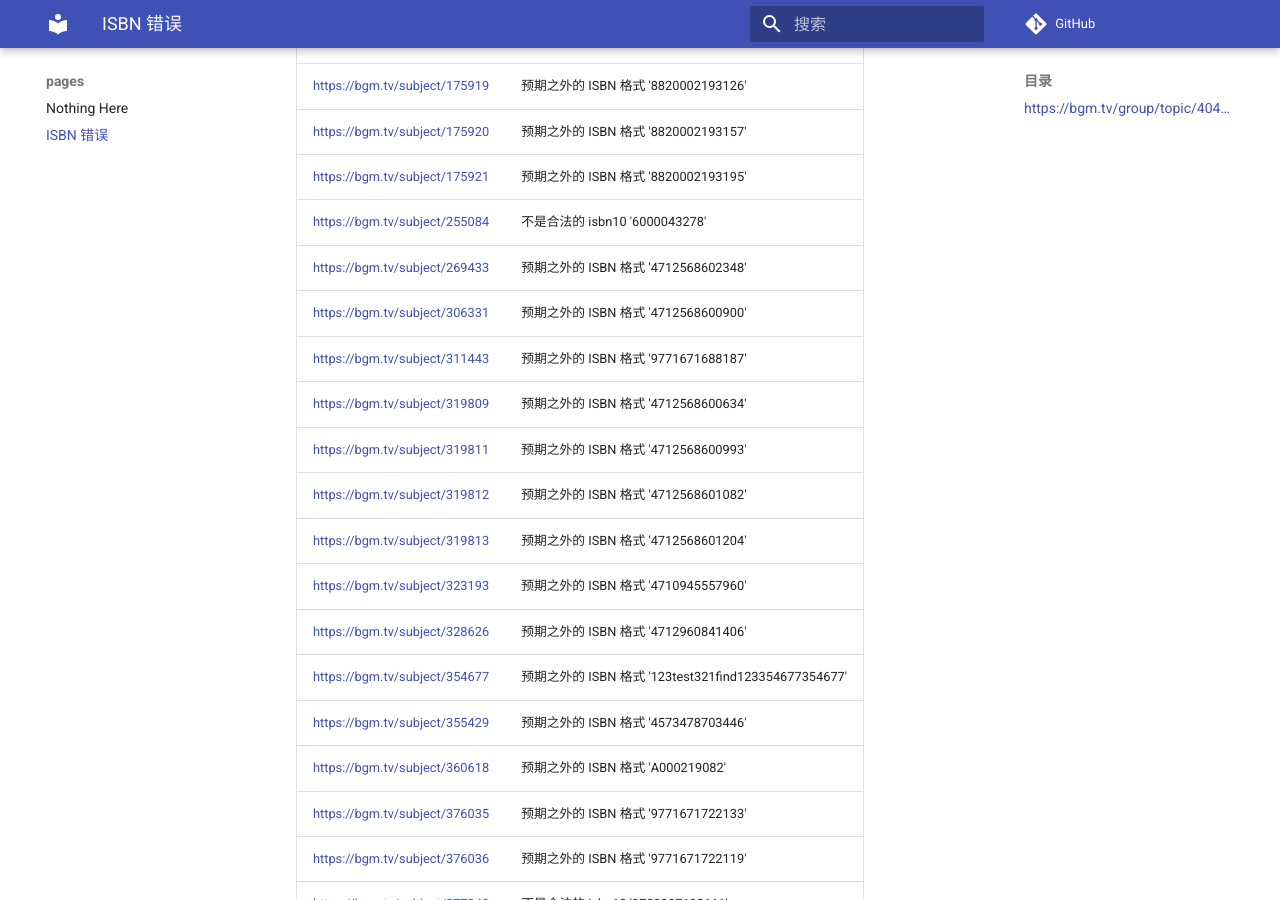
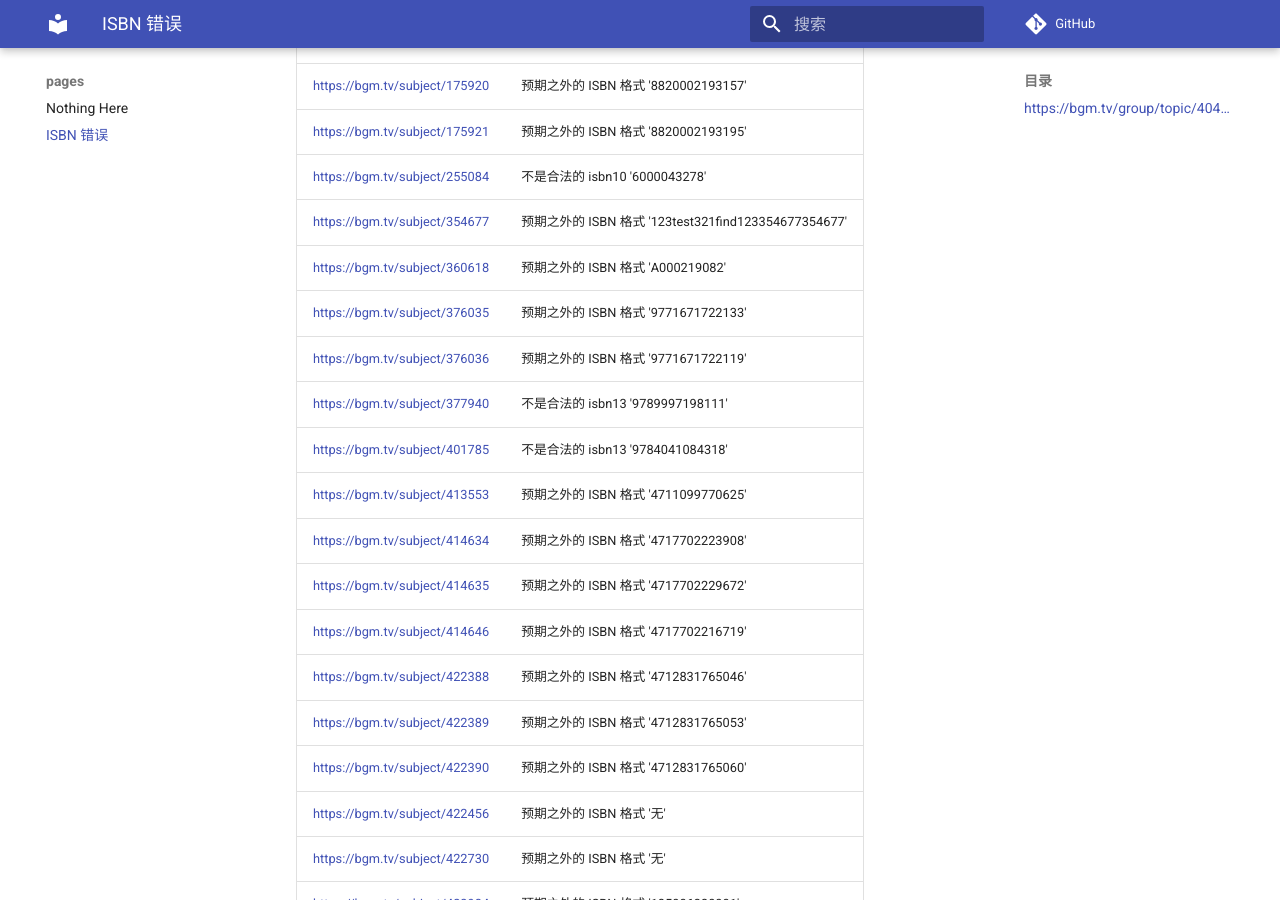
Before and after one commit to trim21/bangumi-pages, an MkDocs documentation site: the page built from docs/isbn.md, in a window 1280 px wide and 900 px high, scrolled down 2619 px. Built offline with MkDocs 1.6.1 and Material for MkDocs 9.7.7, drawn with Linux system fonts in a browser that asks for light colours; comment, search, counter and statistics services are not loaded; some of the changed text lies outside the part shown.

Commit message:
update isbn.md

```diff
--- a/docs/isbn.md
+++ b/docs/isbn.md
@@ -1,11 +1,10 @@
 # ISBN 错误
 ## <https://bgm.tv/group/topic/404801>
 
-total 201
+total 190
 
 | url | error |
 | --- |  ---  |
-| <https://bgm.tv/subject/141513> | 预期之外的 ISBN 格式 '4910186141038' |
 | <https://bgm.tv/subject/149650> | 预期之外的 ISBN 格式 '2013071002581' |
 | <https://bgm.tv/subject/166719> | 预期之外的 ISBN 格式 '0060001771521' |
 | <https://bgm.tv/subject/166720> | 预期之外的 ISBN 格式 '0060001772481' |
@@ -61,17 +60,7 @@ total 201
 | <https://bgm.tv/subject/175920> | 预期之外的 ISBN 格式 '8820002193157' |
 | <https://bgm.tv/subject/175921> | 预期之外的 ISBN 格式 '8820002193195' |
 | <https://bgm.tv/subject/255084> | 不是合法的 isbn10 '6000043278' |
-| <https://bgm.tv/subject/269433> | 预期之外的 ISBN 格式 '4712568602348' |
-| <https://bgm.tv/subject/306331> | 预期之外的 ISBN 格式 '4712568600900' |
-| <https://bgm.tv/subject/311443> | 预期之外的 ISBN 格式 '9771671688187' |
-| <https://bgm.tv/subject/319809> | 预期之外的 ISBN 格式 '4712568600634' |
-| <https://bgm.tv/subject/319811> | 预期之外的 ISBN 格式 '4712568600993' |
-| <https://bgm.tv/subject/319812> | 预期之外的 ISBN 格式 '4712568601082' |
-| <https://bgm.tv/subject/319813> | 预期之外的 ISBN 格式 '4712568601204' |
-| <https://bgm.tv/subject/323193> | 预期之外的 ISBN 格式 '4710945557960' |
-| <https://bgm.tv/subject/328626> | 预期之外的 ISBN 格式 '4712960841406' |
 | <https://bgm.tv/subject/354677> | 预期之外的 ISBN 格式 '123test321find123354677354677' |
-| <https://bgm.tv/subject/355429> | 预期之外的 ISBN 格式 '4573478703446' |
 | <https://bgm.tv/subject/360618> | 预期之外的 ISBN 格式 'A000219082' |
 | <https://bgm.tv/subject/376035> | 预期之外的 ISBN 格式 '9771671722133' |
 | <https://bgm.tv/subject/376036> | 预期之外的 ISBN 格式 '9771671722119' |
```
